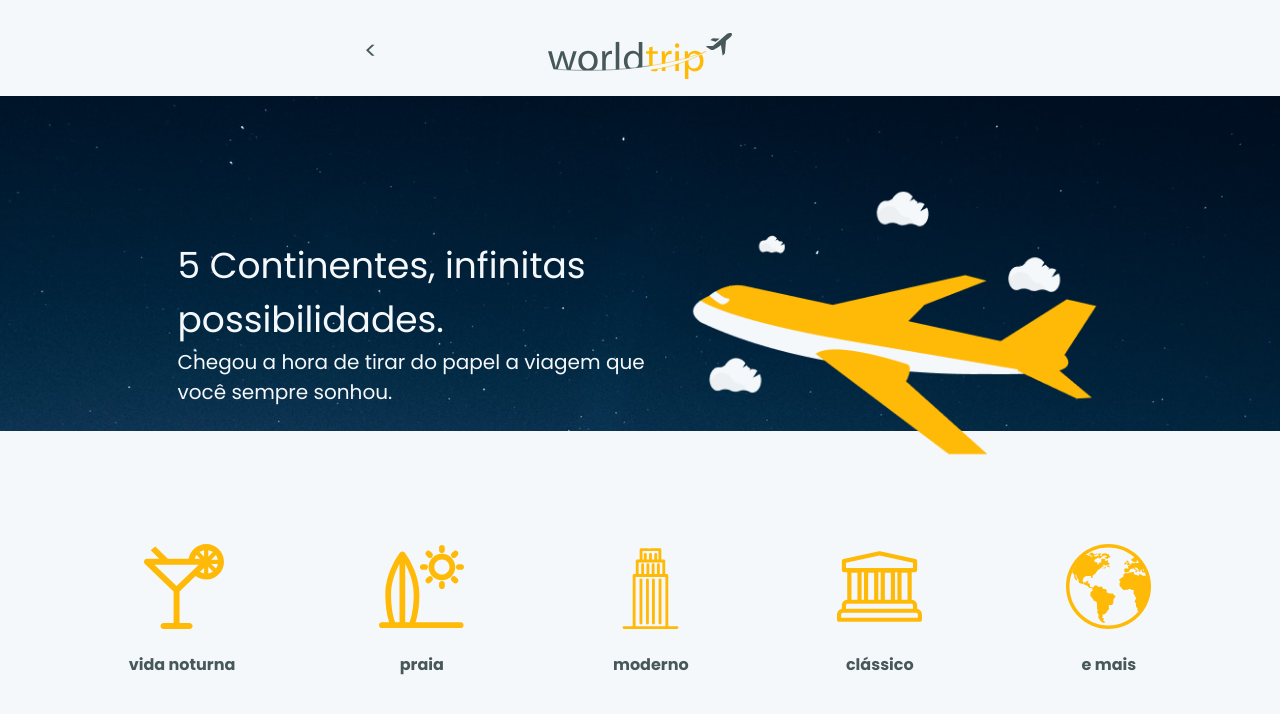
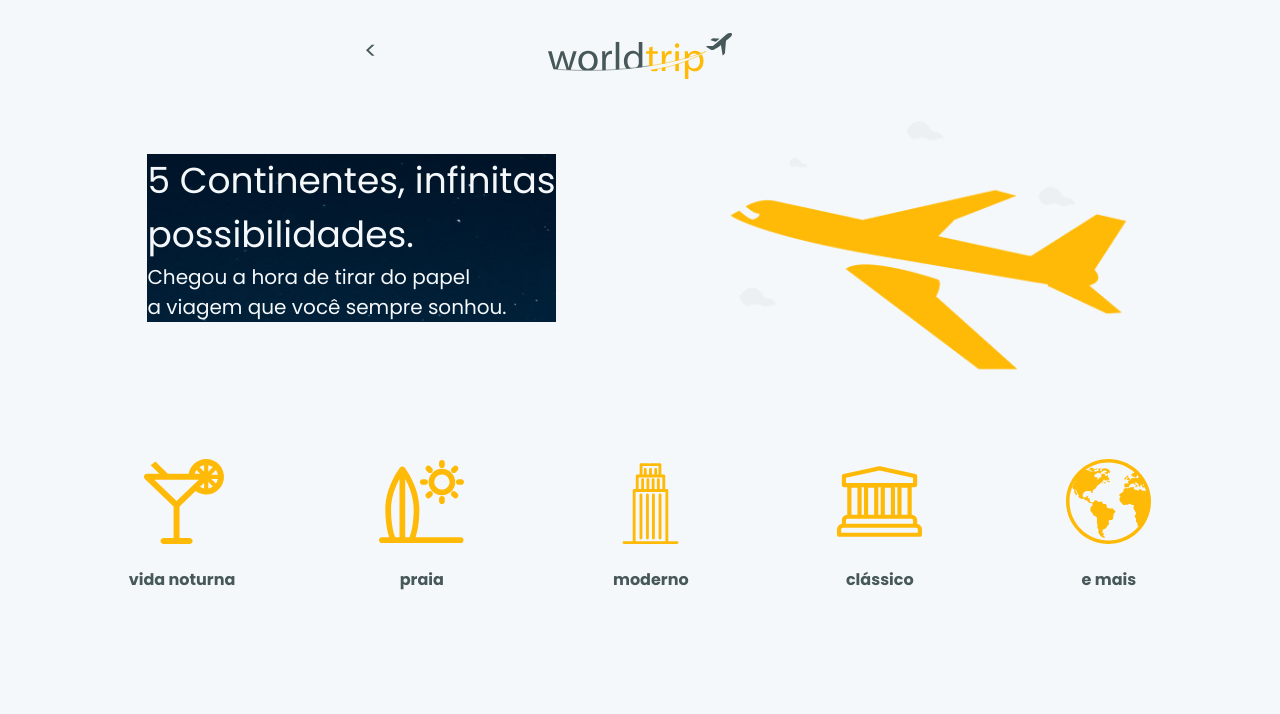
Before and after one commit to Bignotto/ignite-react-challenge-06, a Next.js app: page / in a window 1280 px wide. Shown: the top 714 px of the page. Built offline with nearby package versions, Linux system fonts and the light colour scheme.

Commit message:
save commit

```diff
--- a/src/components/CategoryButton/index.tsx
+++ b/src/components/CategoryButton/index.tsx
@@ -11,9 +11,19 @@ export function CategoryButton({
   category,
   isWide,
 }: CategoryButtonProps) {
+  if (isWide) {
+    return (
+      <Flex direction="column" alignItems="center">
+        <Image src={image} w={85} />
+        <Text mt="6" fontSize="md" fontWeight="bold">
+          {category}
+        </Text>
+      </Flex>
+    );
+  }
   return (
     <Flex direction="column" alignItems="center">
-      {isWide && <Image src={image} w={85} />}
+      <Image src="/images/bullet.svg" w="3" display="flex" />
       <Text mt="6" fontSize="md" fontWeight="bold">
         {category}
       </Text>
--- a/src/pages/index.tsx
+++ b/src/pages/index.tsx
@@ -6,6 +6,7 @@ import {
   HStack,
   useBreakpointValue,
   Spacer,
+  Stack,
 } from "@chakra-ui/react";
 import { CategoryButton } from "../components/CategoryButton";
 import { Header } from "../components/Header";
@@ -17,17 +18,20 @@ export default function Home() {
   });
 
   return (
-    <Flex w="100vw" h="100vh" align="center" direction="column">
+    <Flex align="center" direction="column">
       <Header />
-      <Image src="/images/Background.png" objectFit="cover" w="100%" h={335} />
-      <Flex mt={-250} maxW={1440} justifyContent="center">
-        <HStack>
-          <Box maxW={500}>
+      {/* <Image src="/images/Background.png" objectFit="cover" w="100%" h={335} /> */}
+      <Flex justifyContent="center">
+        <HStack spacing="40">
+          <Box bgImage="/images/Background.png">
             <Text fontSize={36} color="gray.50">
-              5 Continentes, infinitas possibilidades.
+              5 Continentes, infinitas
+              <br />
+              possibilidades.
             </Text>
             <Text fontSize={20} color="gray.50">
-              Chegou a hora de tirar do papel a viagem que você sempre sonhou.
+              Chegou a hora de tirar do papel
+              <br />a viagem que você sempre sonhou.
             </Text>
           </Box>
           {isWide && (
@@ -42,7 +46,7 @@ export default function Home() {
         </HStack>
       </Flex>
       <Flex w="100%" maxW={1440} justifyContent="center" mt="20">
-        <HStack spacing="36">
+        <Stack direction={isWide ? "row" : "column"} spacing="36">
           <CategoryButton
             category="vida noturna"
             image="/images/cocktail.svg"
@@ -68,7 +72,7 @@ export default function Home() {
             image="/images/earth.svg"
             isWide={isWide}
           />
-        </HStack>
+        </Stack>
       </Flex>
     </Flex>
   );
```
Also changed, not shown: public/images/bullet.svg (added).
